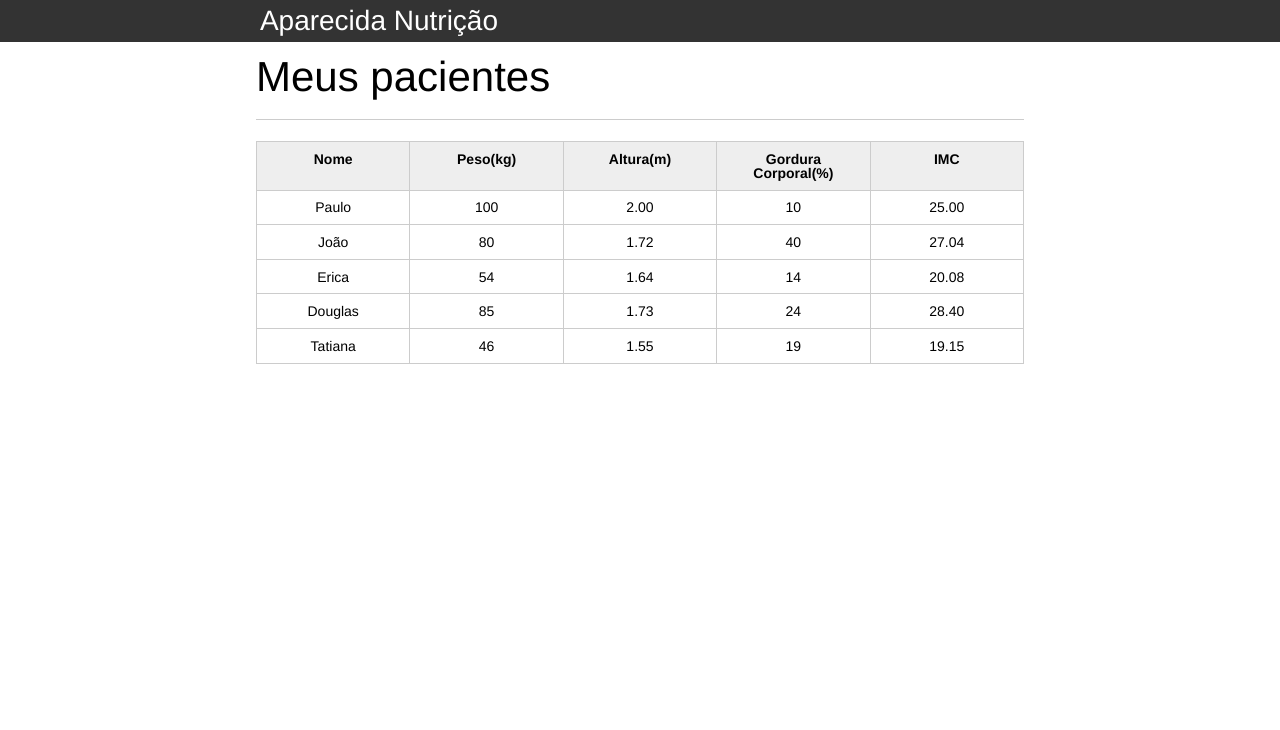
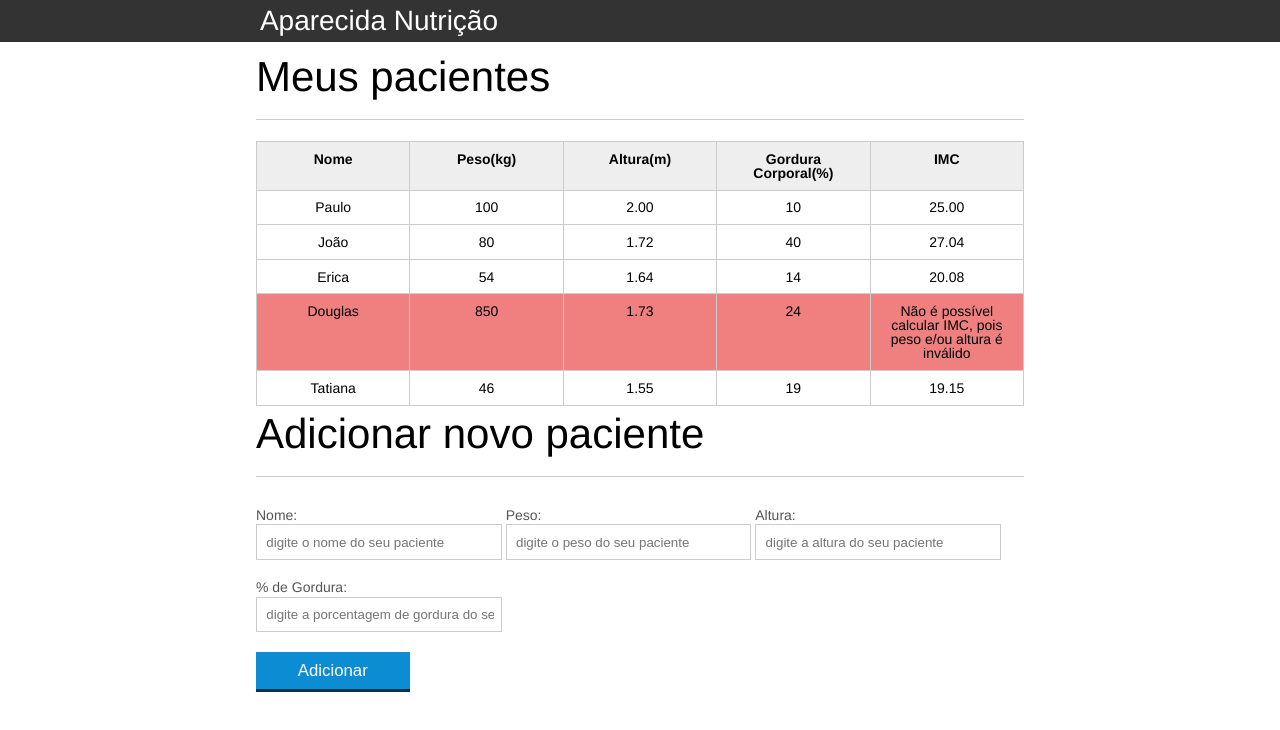
Before and after one commit to rmvianna/estudos-javascript, a plain HTML site: page code/index.html in a window 1280 px wide. Drawn offline with Linux system fonts and the light colour scheme.

Commit message:
Explorando manipulacao DOM e formulario

```diff
--- a/code/css/index.css
+++ b/code/css/index.css
@@ -132,3 +132,7 @@ button[disabled=disabled], button:disabled {
 .campo-invalido{
 	border: 1px solid red;
 }
+
+.paciente-invalido {
+	background-color: lightcoral;
+}
--- a/code/index.html
+++ b/code/index.html
@@ -1,14 +1,16 @@
 <!DOCTYPE html>
 <html lang="pt-br">
+
 <head>
 	<meta charset="UTF-8">
 	<title>Aparecida Nutrição</title>
-		<link rel="icon" href="favicon.ico" type="image/x-icon"/>
-		<link rel="stylesheet" type="text/css" href="css/reset.css"/>
-		<link rel="stylesheet" type="text/css" href="css/index.css"/>
+	<link rel="icon" href="favicon.ico" type="image/x-icon" />
+	<link rel="stylesheet" type="text/css" href="css/reset.css" />
+	<link rel="stylesheet" type="text/css" href="css/index.css" />
 	<script src="js/principal.js"></script>
 	<script src="js/paciente.js"></script>
 </head>
+
 <body>
 
 	<header>
@@ -30,7 +32,7 @@
 					</tr>
 				</thead>
 				<tbody id="tabela-pacientes">
-						<tr class="paciente" >
+					<tr class="paciente">
 						<td class="info-nome">Paulo</td>
 						<td class="info-peso">100</td>
 						<td class="info-altura">2.00</td>
@@ -38,7 +40,7 @@
 						<td class="info-imc">0</td>
 					</tr>
 
-						<tr class="paciente" >
+					<tr class="paciente">
 						<td class="info-nome">João</td>
 						<td class="info-peso">80</td>
 						<td class="info-altura">1.72</td>
@@ -46,7 +48,7 @@
 						<td class="info-imc">0</td>
 					</tr>
 
-						<tr class="paciente" >
+					<tr class="paciente">
 						<td class="info-nome">Erica</td>
 						<td class="info-peso">54</td>
 						<td class="info-altura">1.64</td>
@@ -56,12 +58,12 @@
 
 					<tr class="paciente">
 						<td class="info-nome">Douglas</td>
-							<td class="info-peso">85</td>
+						<td class="info-peso">850</td>
 						<td class="info-altura">1.73</td>
 						<td class="info-gordura">24</td>
 						<td class="info-imc">0</td>
 					</tr>
-						<tr class="paciente" >
+					<tr class="paciente">
 						<td class="info-nome">Tatiana</td>
 						<td class="info-peso">46</td>
 						<td class="info-altura">1.55</td>
@@ -74,5 +76,33 @@
 		</section>
 	</main>
 
+	<section class="container">
+		<h2 id="titulo-form">Adicionar novo paciente</h2>
+		<form id="form-adiciona">
+			<div class="grupo">
+				<label for="nome">Nome:</label>
+				<input id="nome" name="nome" type="text" placeholder="digite o nome do seu paciente" class="campo">
+			</div>
+			<div class="grupo">
+				<label for="peso">Peso:</label>
+				<input id="peso" name="peso" type="text" placeholder="digite o peso do seu paciente"
+					class="campo campo-medio">
+			</div>
+			<div class="grupo">
+				<label for="altura">Altura:</label>
+				<input id="altura" name="altura" type="text" placeholder="digite a altura do seu paciente"
+					class="campo campo-medio">
+			</div>
+			<div class="grupo">
+				<label for="gordura">% de Gordura:</label>
+				<input id="gordura" type="text" placeholder="digite a porcentagem de gordura do seu paciente"
+					class="campo campo-medio">
+			</div>
+
+			<button id="adicionar-paciente" class="botao bto-principal">Adicionar</button>
+		</form>
+	</section>
+
 </body>
+
 </html>
--- a/code/js/paciente.js
+++ b/code/js/paciente.js
@@ -2,30 +2,38 @@ class Paciente {
 
     static #LIMITE_PESO = 500;
     static #LIMITE_ALTURA = 3;
+    static #LIMITE_GORDURA = 100;
 
-    constructor(peso, altura) {
-        this._peso = parseFloat(this.#validarPeso(peso));
-        this._altura = parseFloat(this.#validarAltura(altura));
+    constructor(nome, peso, altura, gordura) {
+        this._nome = nome;
+        this._peso = peso;
+        this._altura = altura;
+        this._gordura = gordura;
     }
 
+    get nome() {return this._nome;}
     get peso() {return this._peso;}
     get altura() {return this._altura;}
-    get imc() {return (this.peso / (this.altura * this.altura)).toFixed(2);}
+    get gordura() {return this._gordura;}
 
-    #validarPeso(peso) {
-        if (!this.#ehNumeroValido(peso, Paciente.#LIMITE_PESO)) {
-            throw new Error("O peso '" + peso + "' não é válido");
+    get imc() {
+        if (this.ehPesoValido() && this.ehAlturaValida()) {
+            return (this.peso / (this.altura * this.altura)).toFixed(2);
         }
 
-        return peso;
+        throw new Error("Não é possível calcular IMC, pois peso e/ou altura é inválido");
     }
 
-    #validarAltura(altura) {
-        if (!this.#ehNumeroValido(altura, Paciente.#LIMITE_ALTURA)) {
-            throw new Error("A altura '" + altura + "' não é válida");
-        }
+    ehPesoValido() {
+        return this.#ehNumeroValido(this.peso, Paciente.#LIMITE_PESO);
+    }
 
-        return altura;
+    ehAlturaValida() {
+        return this.#ehNumeroValido(this.altura, Paciente.#LIMITE_ALTURA);
+    }
+
+    ehGorduraValida() {
+        return this.#ehNumeroValido(this.gordura, Paciente.#LIMITE_GORDURA);
     }
 
     #ehNumeroValido(numero, limiteSup) {
--- a/code/js/principal.js
+++ b/code/js/principal.js
@@ -1,19 +1,84 @@
+let PACIENTES = new Array();
+
 document.addEventListener("DOMContentLoaded", (event) => {
-    atualizarIMC();
+    carregarPacientes();
+    atualizarTabela();
+
+    document.querySelector("#adicionar-paciente").addEventListener("click", (event) => {
+        event.preventDefault();
+
+        let formPaciente = document.querySelector("#form-adiciona");
+
+        let paciente = new Paciente(
+            formPaciente.nome.value,
+            formPaciente.peso.value,
+            formPaciente.altura.value,
+            formPaciente.gordura.value
+        );
+
+        PACIENTES.push(paciente);
+        adicionarPacienteTabela(paciente);
+    });
 });
 
-function atualizarIMC() {
+function carregarPacientes() {
     document.querySelectorAll("#tabela-pacientes .paciente").forEach((linha) => {
-        let imcTD = linha.querySelector(".info-imc");
-
-        try {
-            let pesoTd = linha.querySelector(".info-peso").textContent;
-            let alturaTd = linha.querySelector(".info-altura").textContent;
-
-            let paciente = new Paciente(pesoTd, alturaTd);
-            imcTD.textContent = paciente.imc;
-        } catch (e) {
-            imcTD.textContent = e.message;
-        }
+        PACIENTES.push(new Paciente(
+            linha.querySelector(".info-nome").textContent,
+            linha.querySelector(".info-peso").textContent,
+            linha.querySelector(".info-altura").textContent,
+            linha.querySelector(".info-gordura").textContent
+        ));
     });
 }
+
+function atualizarTabela() {
+    let tabelaPacientes = document.querySelector("#tabela-pacientes");
+
+    while (tabelaPacientes.firstChild) {
+        tabelaPacientes.removeChild(tabelaPacientes.lastChild);
+    }
+
+    PACIENTES.forEach(paciente => {
+        adicionarPacienteTabela(paciente);
+    });
+}
+
+function adicionarPacienteTabela(paciente) {
+    let tr = document.createElement("tr");
+    tr.classList.add("paciente");
+
+    let tdNome = document.createElement("td");
+    tdNome.classList.add("info-nome");
+    tdNome.textContent = paciente.nome;
+    tr.appendChild(tdNome);
+
+    let tdPeso = document.createElement("td");
+    tdPeso.classList.add("info-peso");
+    tdPeso.textContent = paciente.peso;
+    tr.appendChild(tdPeso);
+
+    let tdAltura = document.createElement("td");
+    tdAltura.classList.add("info-altura");
+    tdAltura.textContent = paciente.altura;
+    tr.appendChild(tdAltura);
+
+    let tdGordura = document.createElement("td");
+    tdGordura.classList.add("info-gordura");
+    tdGordura.textContent = paciente.gordura;
+    tr.appendChild(tdGordura);
+
+    let tdImc = document.createElement("td");
+    tdImc.classList.add("info-imc");
+
+    try {
+        tdImc.textContent = paciente.imc;
+    } catch (e) {
+        tdImc.textContent = e.message;
+        tr.classList.add("paciente-invalido");
+    }
+
+    tr.appendChild(tdImc);
+
+    document.querySelector("#tabela-pacientes").appendChild(tr);
+}
```
Lines whose indentation alone changed are shown as unchanged.
